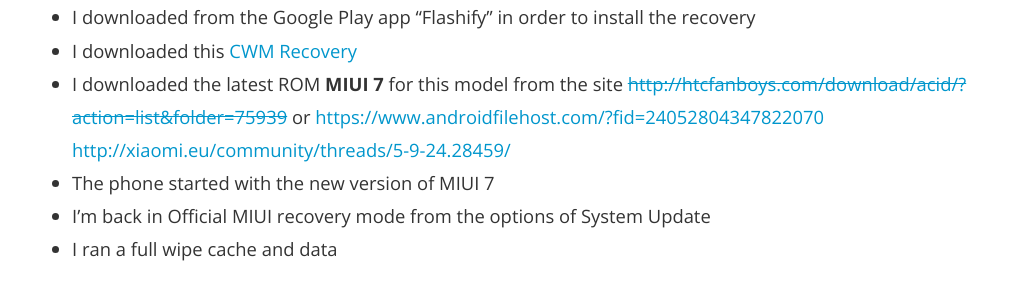
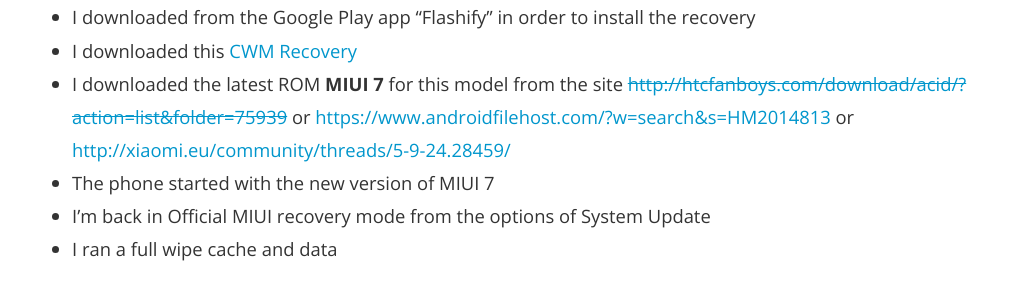
Before and after one commit to marste/Blog, a Jekyll site: the page built from _posts/2015-05-03-xiaomi-redmi2-install-recovery-last-rom-miui-multilanguage.md, in a window 1280 px wide and 900 px high, scrolled down 1482 px. Shown: the part 156-456 px from the top of the window, without its empty margins (128-1151 px from the left). Built offline with Jekyll 4.4.1, drawn with Linux system fonts in a browser that asks for light colours; nearby versions of some CDN libraries; Markdown is read by kramdown in place of the engine named in the settings.

Commit message:
Added new post

```diff
--- a/_posts/2015-05-03-xiaomi-redmi2-install-recovery-last-rom-miui-multilanguage.md
+++ b/_posts/2015-05-03-xiaomi-redmi2-install-recovery-last-rom-miui-multilanguage.md
@@ -55,7 +55,7 @@
 
   - I downloaded from the Google Play app "Flashify" in order to install the recovery
   - I downloaded this [CWM Recovery](http://marzorati.co/download/CWM_Recovery.zip)
-  - I downloaded the latest ROM **MIUI 7** for this model from the site [<del>http://htcfanboys.com/download/acid/?action=list&folder=75939</del>](http://htcfanboys.com/download/acid/?action=list&folder=75939) or [https://www.androidfilehost.com/?fid=24052804347822070](https://www.androidfilehost.com/?fid=24052804347822070) [http://xiaomi.eu/community/threads/5-9-24.28459/](http://xiaomi.eu/community/threads/5-9-24.28459/)
+  - I downloaded the latest ROM **MIUI 7** for this model from the site [<del>http://htcfanboys.com/download/acid/?action=list&folder=75939</del>](http://htcfanboys.com/download/acid/?action=list&folder=75939) or [https://www.androidfilehost.com/?w=search&s=HM2014813](https://www.androidfilehost.com/?w=search&s=HM2014813) or [http://xiaomi.eu/community/threads/5-9-24.28459/](http://xiaomi.eu/community/threads/5-9-24.28459/)
   - The phone started with the new version of MIUI 7
   - I'm back in Official MIUI recovery mode from the options of System Update
   - I ran a full wipe cache and data
```
Also changed, not shown: _posts/2015-05-03-xiaomi-redmi2-installare-recovery-ultima-rom.md (+1 -1 lines).
